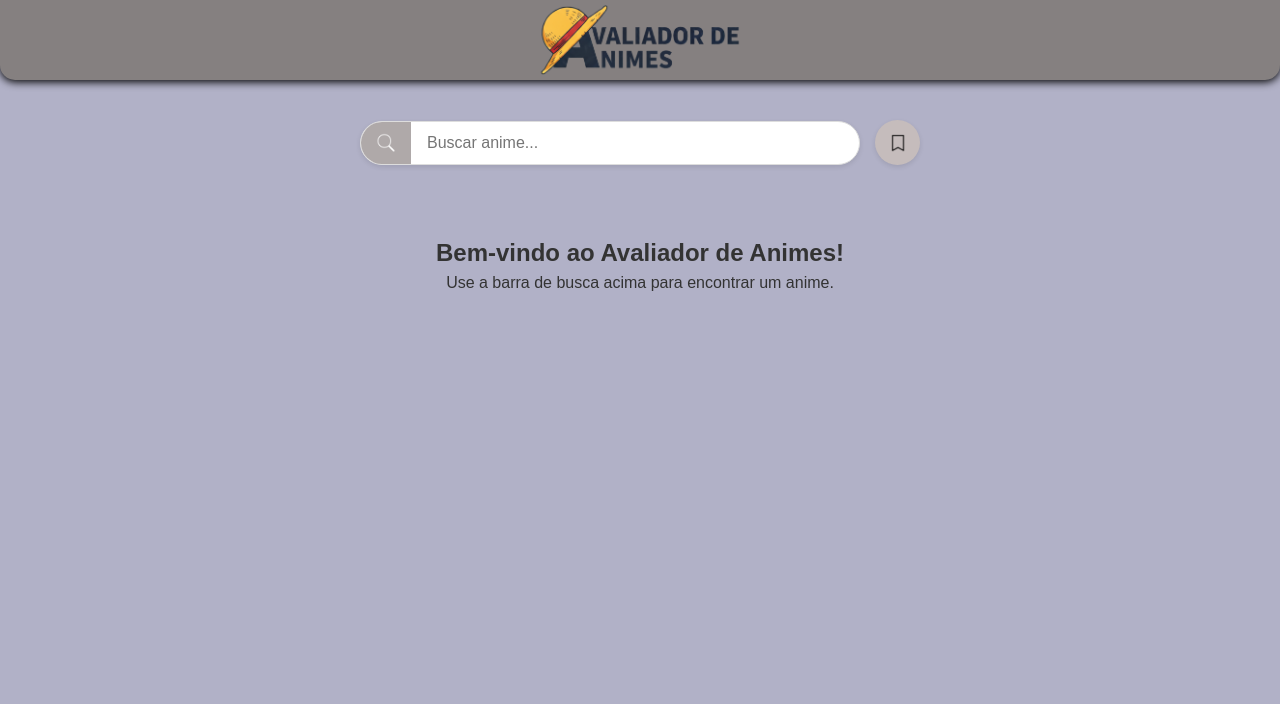
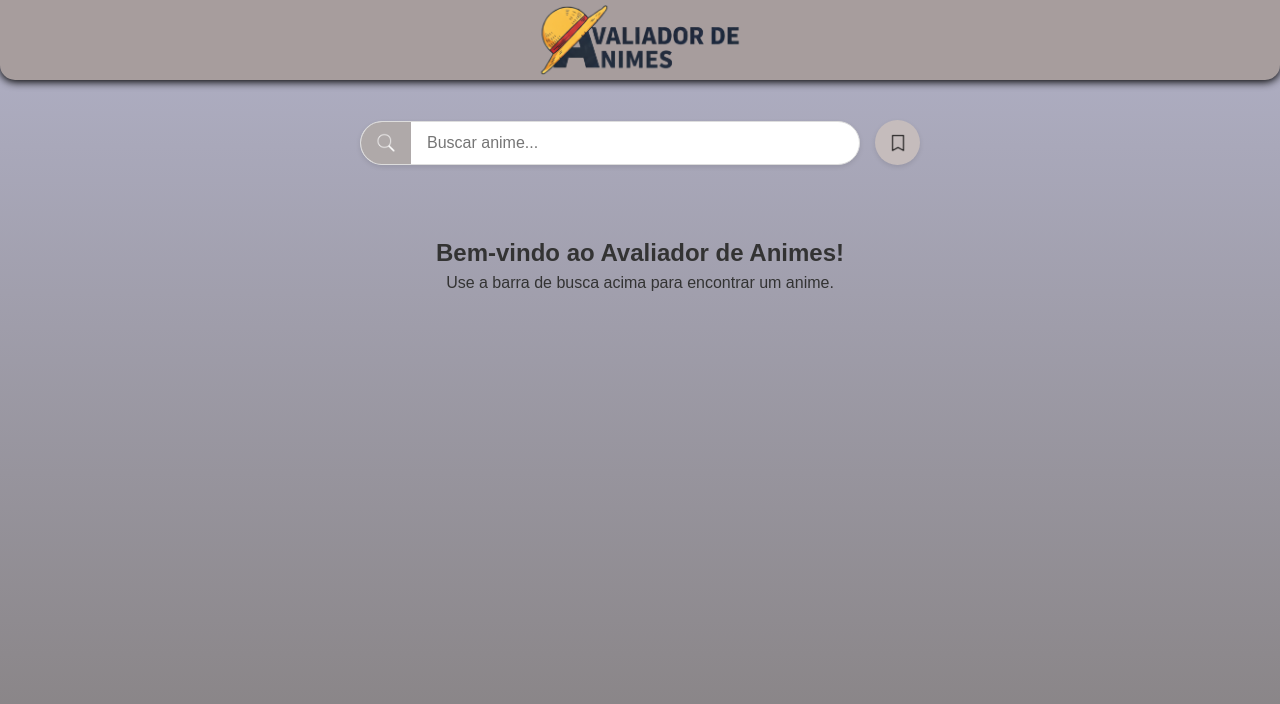
Before and after one commit to PWMHunters/ProjetoWEB01, a Next.js app in the folder my-anime-review/: page / in a window 1280 px wide. Shown: the top 704 px of the page. Built offline with nearby package versions, Linux system fonts and the light colour scheme.

Commit message:
icone e nome de guia em todas as pages

```diff
--- a/my-anime-review/src/app/anime/[id]/page.js
+++ b/my-anime-review/src/app/anime/[id]/page.js
@@ -64,7 +64,10 @@ export default function AnimePage() {
           style={{ width: "200px", borderRadius: "6px", margin: '15px 0' }}
         />
       )}
-
+      <div>
+        <title>Avaliador de Animes</title>
+      <link rel="shortcut icon" href="/images/guia.png" />
+      </div>
       <p><b>Rank:</b> {anime.rank || "N/A"}</p>
       <p><b>Média:</b> {anime.score || "N/A"}</p>
       <p>
--- a/my-anime-review/src/app/favorites/page.js
+++ b/my-anime-review/src/app/favorites/page.js
@@ -22,6 +22,8 @@ export default function FavoritesPage() {
 
   return (
     <div className="results">
+      <title>Avaliador de Animes</title>
+      <link rel="shortcut icon" href="/images/guia.png" />
       {favorites.length === 0 && <p className="empty">Nenhum favorito ainda</p>}
       {favorites.map(fav => (
         <div key={fav.objectId} className="card">
--- a/my-anime-review/src/app/layout.js
+++ b/my-anime-review/src/app/layout.js
@@ -12,7 +12,7 @@ export default function RootLayout({ children }) {
           padding: "40px 10px",
           boxShadow: "0px 2px 8px #000000ff",
           textAlign: "center",
-          backgroundColor: "#858080ff",
+          backgroundColor: "#a79d9dff",
           borderBottomLeftRadius: "15px",
           borderBottomRightRadius: "15px",
           }}>
--- a/my-anime-review/src/app/page.js
+++ b/my-anime-review/src/app/page.js
@@ -3,8 +3,10 @@
 export default function Home() {
   return (
     <div className="home">
+      <head>
       <title>Avaliador de Animes</title>
       <link rel="shortcut icon" href="/images/guia.png" />
+      </head>
       <h2>Bem-vindo ao Avaliador de Animes!</h2>
       <p>Use a barra de busca acima para encontrar um anime.</p>
     </div>
--- a/my-anime-review/src/styles/styles.css
+++ b/my-anime-review/src/styles/styles.css
@@ -8,6 +8,9 @@
 
 body {
   background-color: #b1b1c7;
+  background-image: linear-gradient(to bottom, #b1b1c7, #858080);
+  min-height: 100vh;
+  background-repeat: no-repeat;
   color: #333;
   line-height: 1.5;
   /*padding-top: 70px; /* espaço p/ navbar fixa */
```
Also changed, not shown: my-anime-review/src/app/components/ReviewForm.js (+6 -1 lines).
